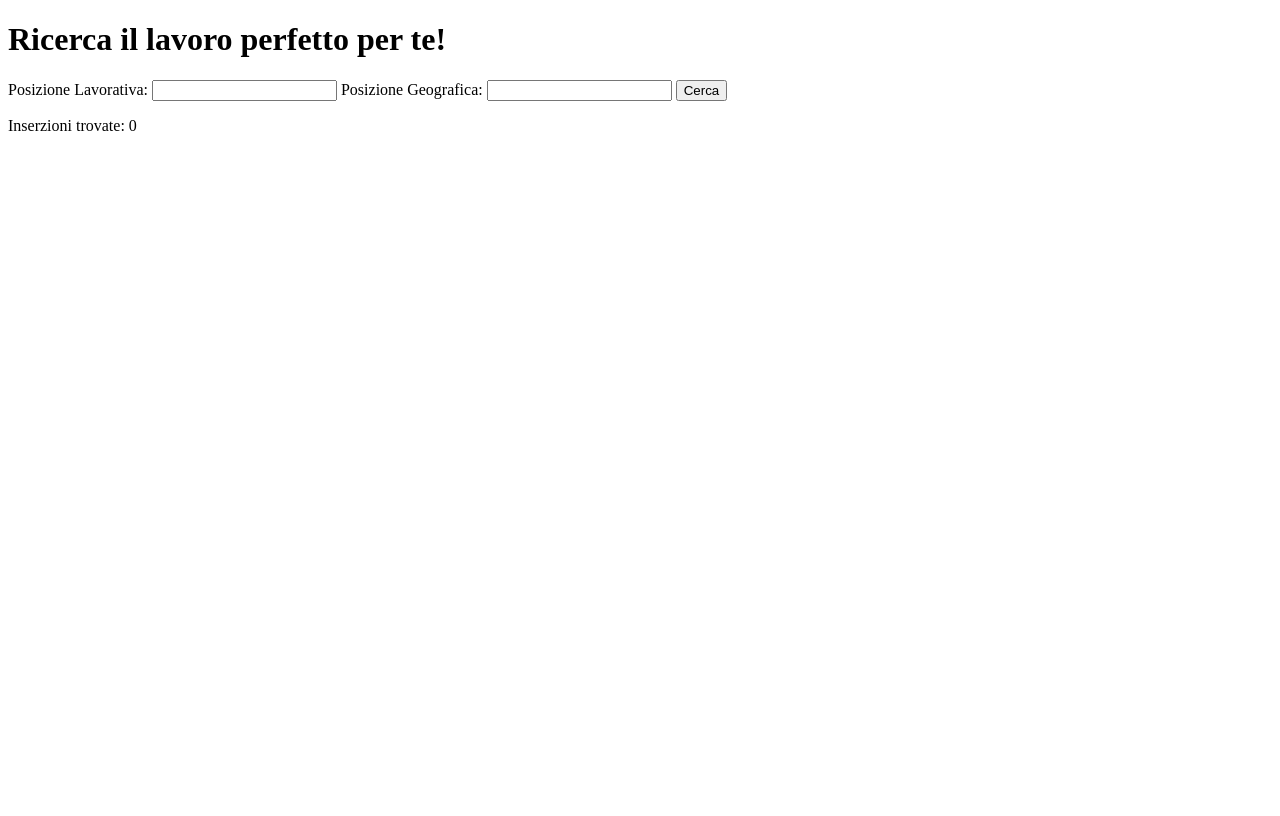
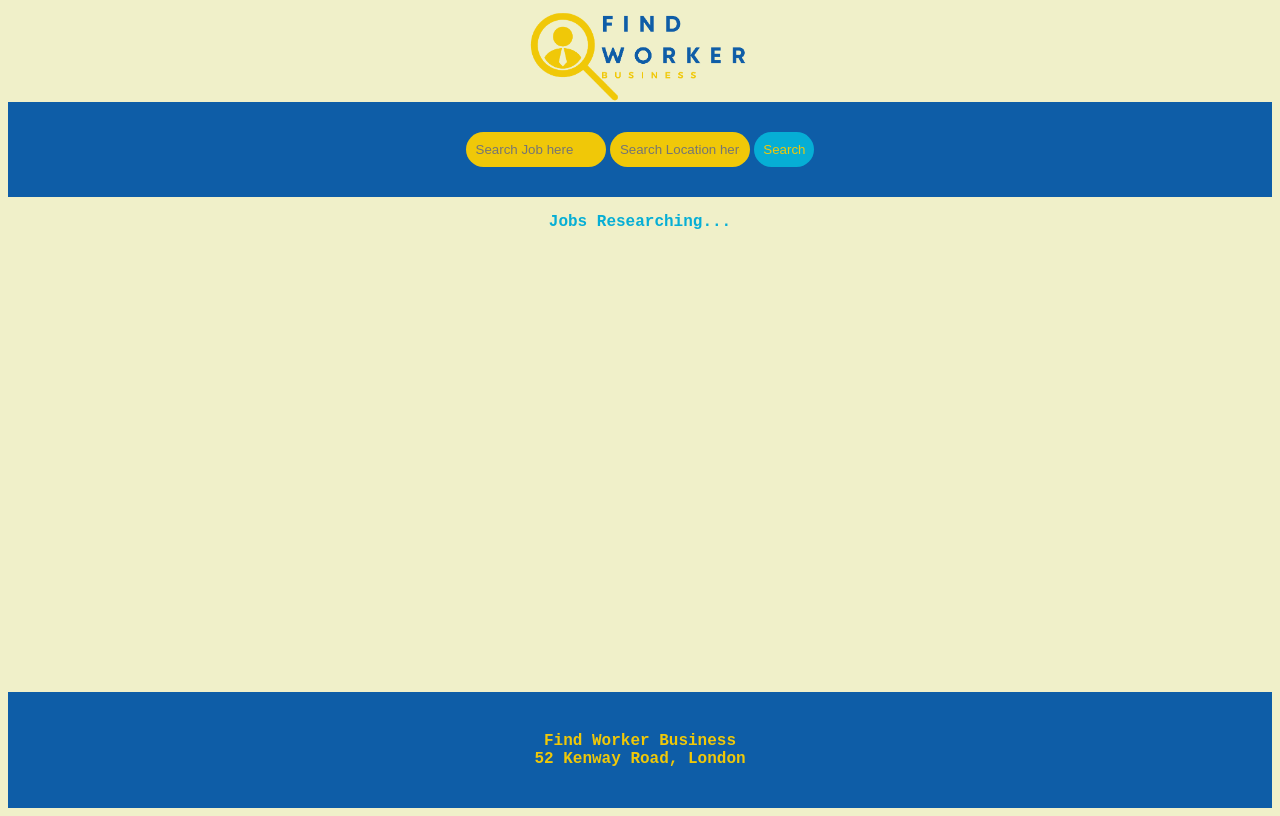
Before and after one commit to giulia1995/EsercizioJSFinale, a plain HTML site: page index.html in a window 1280 px wide. Drawn offline with Linux system fonts and the light colour scheme.

Commit message:
last version

```diff
--- a/index.html
+++ b/index.html
@@ -1,20 +1,98 @@
 <!DOCTYPE html>
 <html lang="en">
-<head>
-    <meta charset="UTF-8">
-    <meta name="viewport" content="width=device-width, initial-scale=1.0">
+  <head>
+    <meta charset="UTF-8" />
+    <meta name="viewport" content="width=device-width, initial-scale=1.0" />
     <title>EsercizioFinaleJavascript</title>
-</head>
-<body>
-  <h1>Ricerca il lavoro perfetto per te!</h1>
-  <label for="titleInput">Posizione Lavorativa:</label>
-  <input type="text" id="titleInput">
-  <label for="locationInput">Posizione Geografica:</label>
-  <input type="text" id="locationInput">
-  <button id="searchButton">Cerca</button>
-  <p id="resultsCount">Inserzioni trovate: 0</p>
-  <ul id="resultsList"></ul>
+    <style>
+      body {
+        background-color: rgb(240,240,201);
+        font-family: "Courier New", Courier, monospace;
+        display: flex;
+        min-height: 100vh;
+        flex-direction: column;
+        cursor:default;
+      }
+      main {
+        flex: 1;
+      }
+      div {
+        display: flex;
+        justify-content: center;
+        background-color: #0E5DA7;
+        padding: 30px;
+      }
+      input {
+        border-radius: 30px;
+        padding: 10px;
+        width: 10%;
+        cursor: text;
+        border-style: none;
+        margin-right: 4px;
+        color: rgb(6, 174, 213);
+        background-color: rgb(240, 200, 8);
+      }
+      button {
+        border-radius: 30px;
+        padding: 5px;
+        cursor: pointer;
+        border-style: none;
+        color: rgb(240, 200, 8);
+        width: 5%;
+        background-color: rgb(6, 174,213);
+      }
+      img {
+        width: 20%;
+       margin-left: 40%;
+       margin-right: 40%;
+       margin-bottom: 0;
+      }
+      h1 {
+        text-align: center;
+        margin-top: 30px;
+        color: #0E5DA7;
+      }
+      section {
+        display: flex;
+        justify-content: center;
+      }
+      p {
+        text-align: center;
+        color: rgb(6, 174, 213);
+        font-weight: bolder;
+      }
+      ul {
+        color: #0E5DA7;
+      }
 
+      footer {
+        text-align: center;
+        background-color:#0E5DA7;
+        padding: 40px;
+        color: rgb(240, 200, 8);
+        font-weight: bold;
+      }
+    </style>
+  </head>
+  <body>
+    <img src="Progetto senza titolo.png" alt="logo">
+    <main>
+      <div>
+        <input type="text" placeholder="Search Job here" id="titleInput" />
+        <input
+          type="text"
+          placeholder="Search Location here"
+          id="locationInput"
+        />
+        <button id="searchButton">Search</button>
+      </div>
+      <p id="resultsCount">Jobs Researching... </p>
+      <section>
+        <ul id="resultsList"></ul>
+      </section>
+    </main>
+
+    <footer>Find Worker Business <br />52 Kenway Road, London</footer>
     <script src="./javascriptEsercizioFinale.js"></script>
-</body>
+  </body>
 </html>
--- a/javascriptEsercizioFinale.js
+++ b/javascriptEsercizioFinale.js
@@ -122,11 +122,11 @@ const jobs = [
       location: "US, NY, Saint Bonaventure",
     },
   ]
-     // Funzione per ricerca lavori
+     // ricerca lavori
      function searchJobs(title, location) {
       console.log("Ricerca in corso...");
 
-      title = title.toLowerCase(); // Trasforma in lettere minuscole case insensitive
+      title = title.toLowerCase();
       location = location.toLowerCase();
 
       const results = [];
@@ -143,34 +143,34 @@ const jobs = [
       return results;
     }
 
-    // Funzione per mostrare un alert quando non si compilano entrambi i campi
+    // alert quando non si compilano entrambi i campi
     function showAlert(message) {
       alert(message);
     }
 
-    // Funzione per mostrare i risultati nella pagina
+    // mostro i risultati nella pagina
     function displayResults() {
       console.log("Visualizzazione dei risultati...");
 
-      const titleInput = document.getElementById("titleInput").value;
-      const locationInput = document.getElementById("locationInput").value;
+      const titleInput = document.getElementById("titleInput");
+      const locationInput = document.getElementById("locationInput");
       const resultsList = document.getElementById("resultsList");
-      const resultsCount = document.getElementById("resultsCount"); // Aggiunto elemento per mostrare il conteggio
+      const resultsCount = document.getElementById("resultsCount"); // elemento counter
 
-      // Verifica se  gli input sono completi
-      if (titleInput.trim() === "" || locationInput.trim() === "") {
-        showAlert("Compila entrambi i campi");
+      // Verifico se entrambi gli input sono completi
+      if (titleInput.value.trim() === "" || locationInput.value.trim() === "") {
+        showAlert("Enter both your job title and geographic location.");
         return;
       }
 
-      // Pulisci la lista dei risultati
-      resultsList.innerHTML = "";
-
-      const results = searchJobs(titleInput, locationInput);
-      const count = results.length; // conteggio risultati
+      const results = searchJobs(titleInput.value, locationInput.value);
+      const count = results.length; // counter dei risultati
 
       console.log("Numero di inserzioni trovate:", count);
-      resultsCount.textContent = `Inserzioni trovate: ${count}`; // Mostra conteggio
+      resultsCount.textContent = `Jobs Result: ${count}`; // Mostra il conteggio
+
+      // Svuoto lista risultati
+      resultsList.innerHTML = "";
 
       for (let i = 0; i < count; i++) {
         const job = results[i];
@@ -178,6 +178,8 @@ const jobs = [
         listItem.textContent = `${job.title} - ${job.location}`;
         resultsList.appendChild(listItem);
       }
+      titleInput.value = "";
+      locationInput.value = "";
     }
 
     const searchButton = document.getElementById("searchButton");
```
Also changed, not shown: Progetto senza titolo.png (added).
